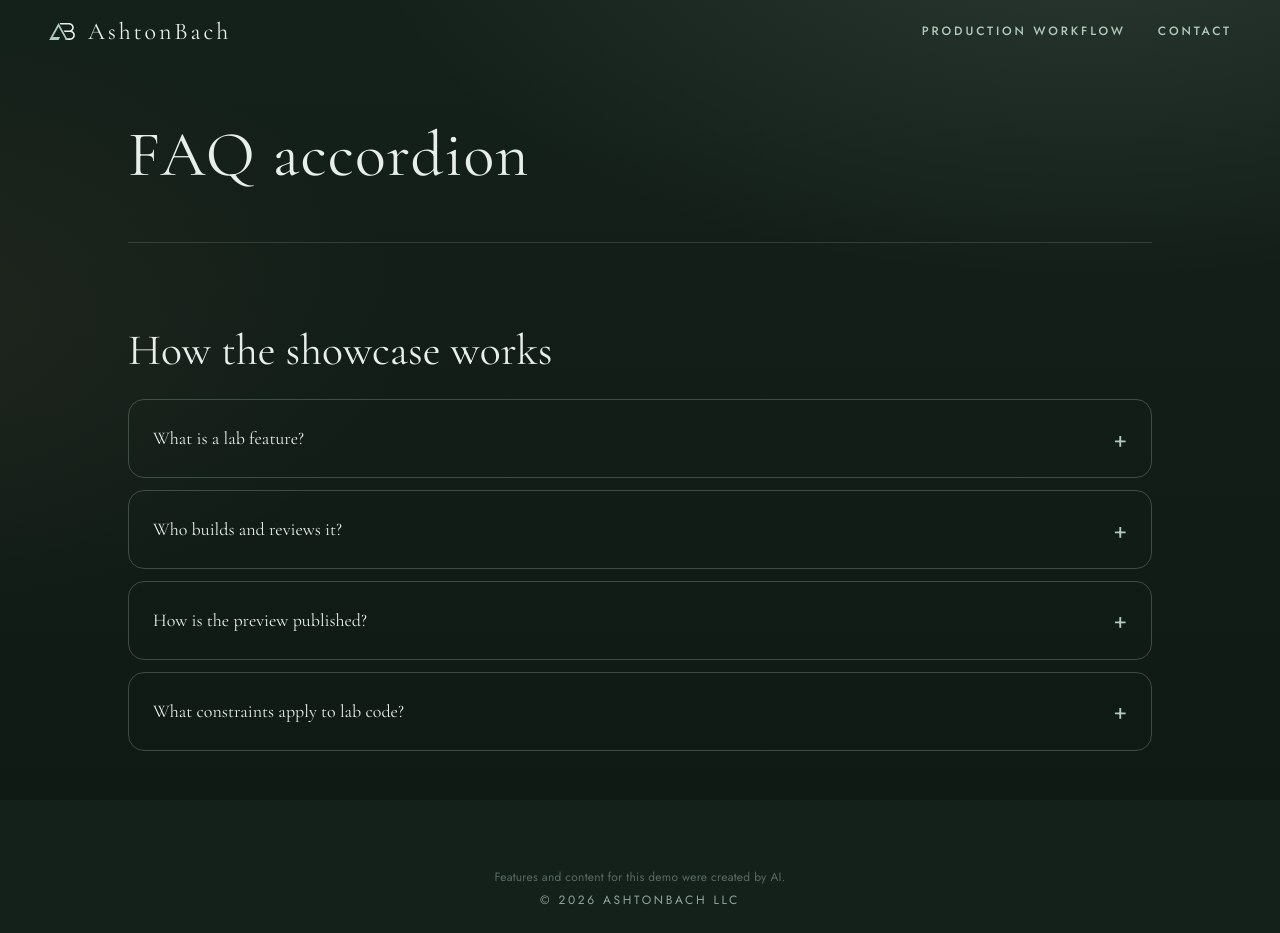
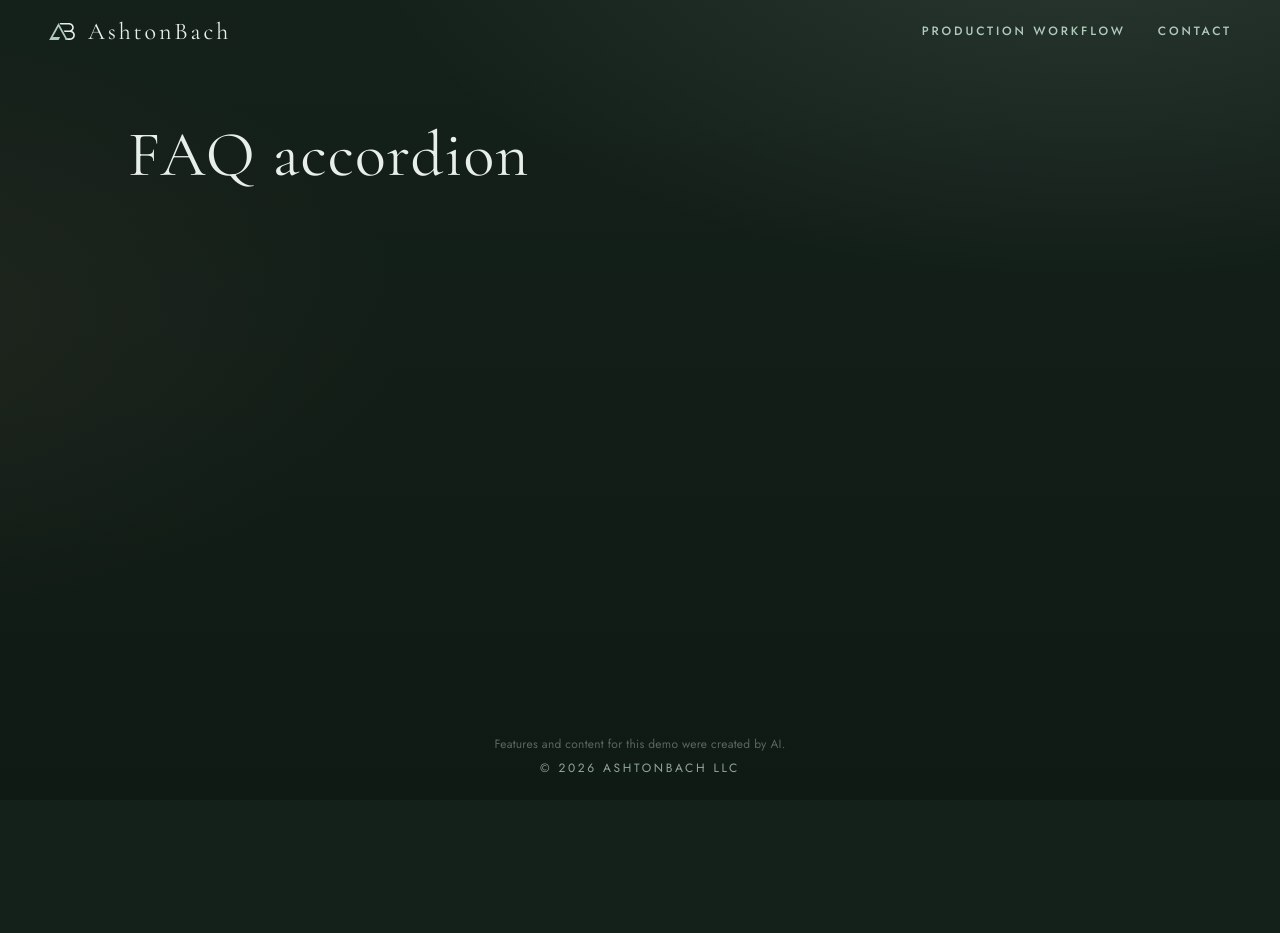
Before and after one commit to ashtonbach/agent-showcase, a Next.js app: page / in a window 1280 px wide. After the commit the page ends 800 px from the top, so only its background shows below. Built offline with nearby package versions, Linux system fonts and the light colour scheme.

Commit message:
Base: lab slot empty, from main 4ed1a0d (Author: Alder)

```diff
--- a/app/lab/faq-accordion/index.tsx
+++ /dev/null
@@ -1,68 +0,0 @@
-"use client";
-
-import { useState } from "react";
-
-type Faq = { id: string; q: string; a: string };
-
-const faqs: Faq[] = [
-  {
-    id: "lab-faq-1",
-    q: "What is a lab feature?",
-    a: "A lab feature is a client component mounted in the showcase page slot. The slug in current.json sets the page heading for that run.",
-  },
-  {
-    id: "lab-faq-2",
-    q: "Who builds and reviews it?",
-    a: "Alder writes the feature from the spec. Rowan reviews the preview. Cedar signs off after QA. Hazel adds artwork when the spec lists slots.",
-  },
-  {
-    id: "lab-faq-3",
-    q: "How is the preview published?",
-    a: "The feature branch is pushed and Vercel builds a preview. The coordinator posts the resolved preview URL in team chat.",
-  },
-  {
-    id: "lab-faq-4",
-    q: "What constraints apply to lab code?",
-    a: "Lab features import only from React, stay inside the lab folder, and must not make network calls or use banned APIs. A gate checks files, size, and behavior.",
-  },
-];
-
-const css = `
-.lab-faq{width:min(720px,100%);margin:8px auto 56px;color:var(--mist,#F2EFE6)}
-.lab-faq h2{font-family:var(--serif);font-weight:400;font-size:30px;margin:0 0 20px}
-.lab-list{display:flex;flex-direction:column;gap:12px}
-.lab-item{border:1px solid rgba(176,203,188,0.28);border-radius:16px;padding:24px}
-.lab-q{width:100%;display:flex;align-items:center;justify-content:space-between;gap:16px;background:none;border:0;padding:0;color:inherit;font:inherit;text-align:left;cursor:pointer}
-.lab-q-text{font-family:var(--serif);font-weight:400;font-size:18px}
-.lab-mark{color:var(--sage);font-family:var(--sans);font-size:22px;line-height:1;flex:none}
-.lab-a{margin:12px 0 0;color:#E8EEE9;line-height:1.55}
-@media (prefers-reduced-motion:reduce){.lab-faq *{transition:none!important}}
-`;
-
-export default function Lab() {
-  const [openId, setOpenId] = useState<string | null>(null);
-  function toggle(id: string) {
-    setOpenId((cur) => (cur === id ? null : id));
-  }
-  return (
-    <section className="lab-faq" data-lab="faq-accordion" aria-labelledby="lab-faq-title">
-      <style>{css}</style>
-      <h2 id="lab-faq-title">How the showcase works</h2>
-      <div className="lab-list">
-        {faqs.map((item) => {
-          const isOpen = openId === item.id;
-          const panelId = `${item.id}-panel`;
-          return (
-            <div className="lab-item" key={item.id}>
-              <button className="lab-q" aria-expanded={isOpen} aria-controls={panelId} onClick={() => toggle(item.id)}>
-                <span className="lab-q-text">{item.q}</span>
-                <span className="lab-mark" aria-hidden="true">{isOpen ? "−" : "+"}</span>
-              </button>
-              <div id={panelId} role="region" hidden={!isOpen} className="lab-a">{item.a}</div>
-            </div>
-          );
-        })}
-      </div>
-    </section>
-  );
-}
--- a/app/page.tsx
+++ b/app/page.tsx
@@ -1,4 +1,3 @@
-import Lab from "./lab/faq-accordion";
 import { readDemoKey, demoTitle } from "./demo-name";
 const demoKey = readDemoKey();
 const demoName = demoTitle();
@@ -6,7 +5,7 @@ export default function Page() {
   return (
     <div className="page-stack">
       <h1 className="demo-title" data-i18n={demoKey}>{demoName}</h1>
-      <Lab /> {/* lab:slot */}
+      {/* lab:slot */}
     </div>
   );
 }
```
